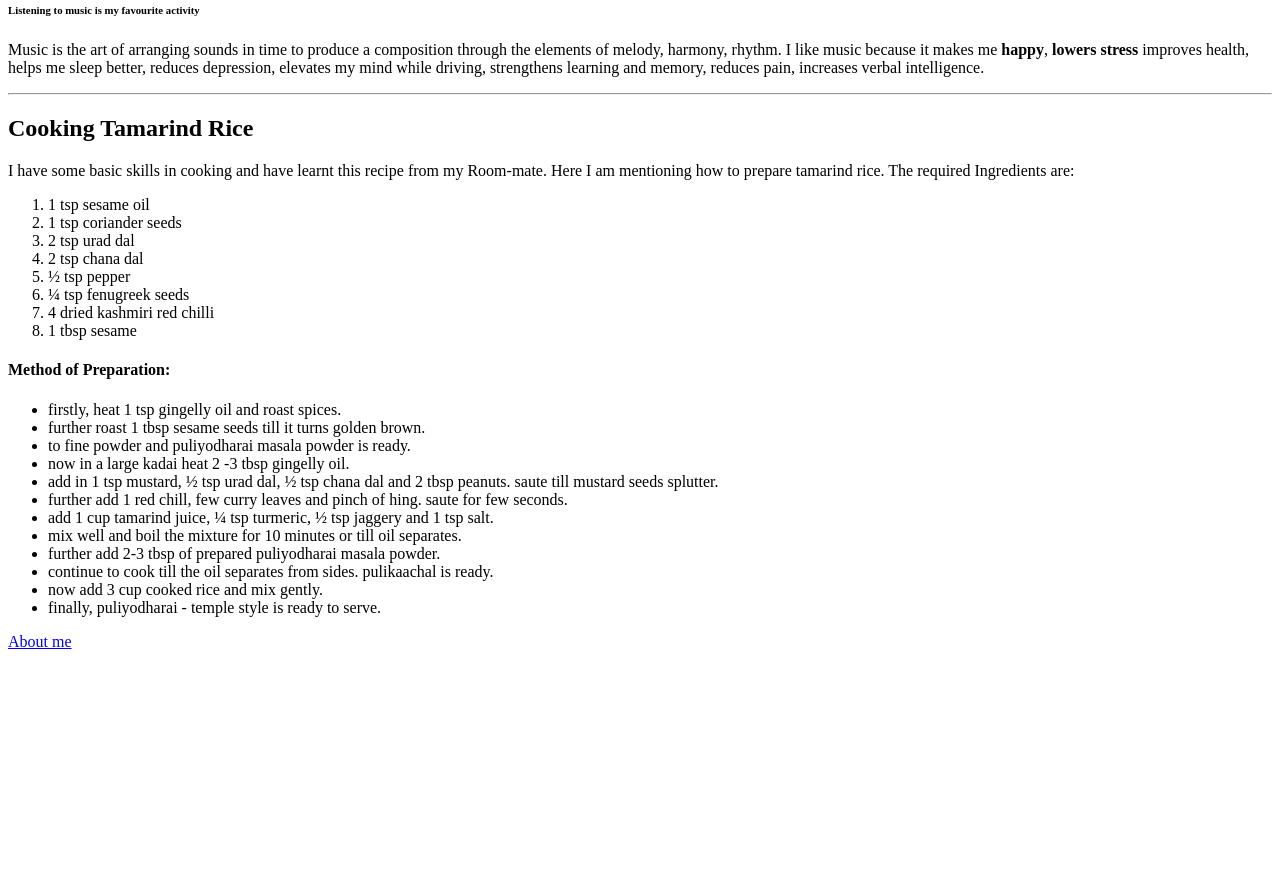
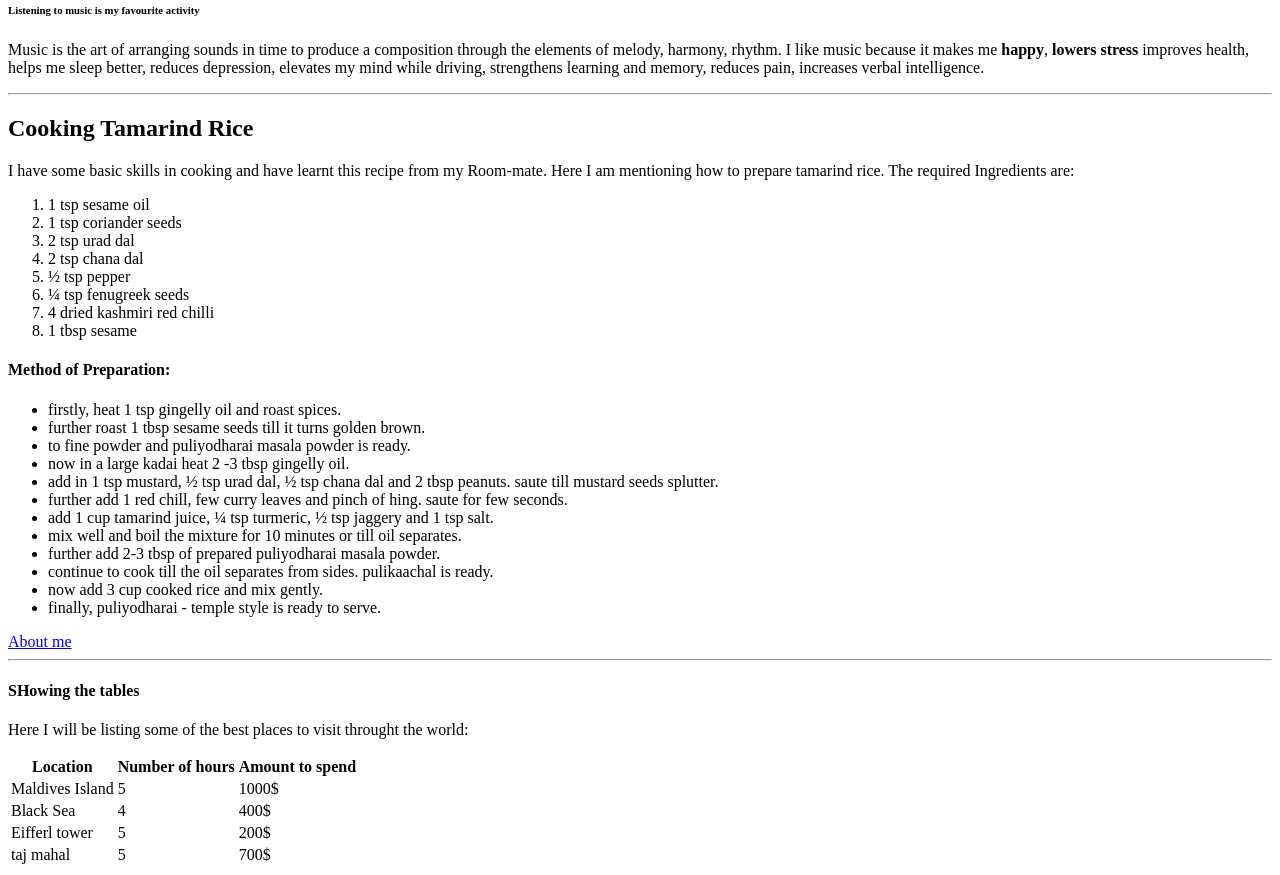
Before and after one commit to 44-563-Web-Apps-S21/webapps-s21-assignment-3-prayojitha, a plain HTML site: page index.html in a window 1280 px wide. Shown: the part 79-954 px from the top of the page. Before the commit the page ends 800 px from the top, so only its background shows below. Drawn offline with Linux system fonts and the light colour scheme.

Commit message:
updated tables data of places

```diff
--- a/index.html
+++ b/index.html
@@ -49,5 +49,39 @@
 </ul>
 
 <a href="C:\Users\S541992\Documents\webapps-repos\webapps-s21-assignment-3-prayojitha\aboutme.html">About me</a>
+
+<hr>
+<h4>SHowing the tables</h4>
+<p>Here I will be listing some of the best places to visit throught the world:
+</p>
+<table>
+    <tr>
+        <th>Location</th>
+        <th>Number of hours</th>
+        <th>Amount to spend</th>
+    </tr>
+    <tr>
+        <td>Maldives Island</td>
+        <td>5</td>
+        <td>1000$</td>
+    </tr>
+    <tr><td>Black Sea</td>
+        <td>4</td>
+        <td>400$</td>
+        </tr>
+    <tr><td>Eifferl tower</td>
+        <td>5</td>
+        <td>200$</td>
+         </tr>
+         <tr>
+             <td>taj mahal</td>
+             <td>5</td>
+             <td>700$</td>
+         </tr>
+
+
+</table>
+
+
 </body>
 </html>
```
